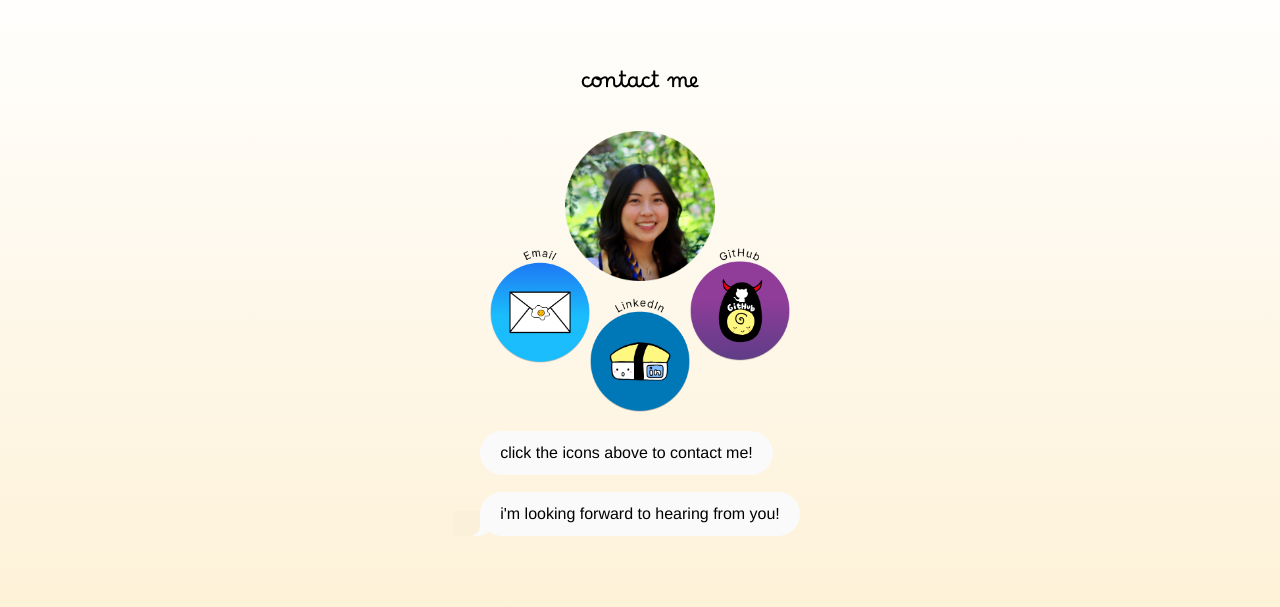
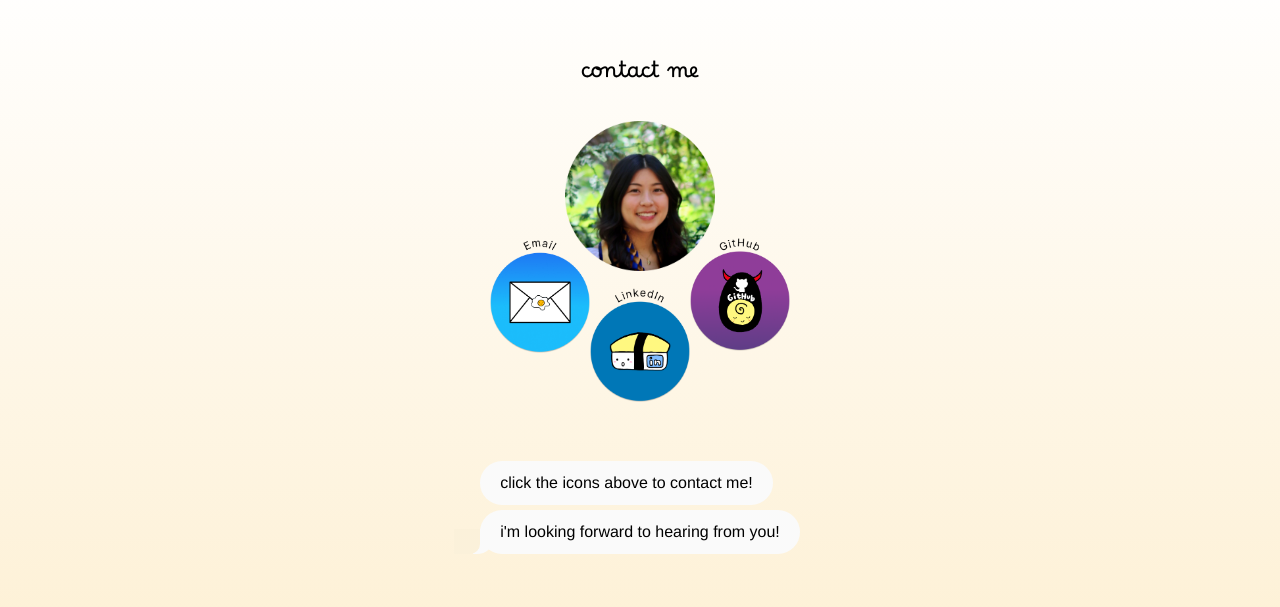
Before and after one commit to meganmok/meganmok.github.io, a React (Create React App) app: page /#/ in a window 1280 px wide. Shown: the part 2755-3362 px from the top of the page. Built offline with nearby package versions, Linux system fonts and the light colour scheme.

Commit message:
edited message position

```diff
--- a/src/pages/Contact.css
+++ b/src/pages/Contact.css
@@ -10,7 +10,7 @@
     font-family: Borel, sans-serif;
     font-size: 22px;
     color: black;
-    margin-top: 100px;
+    margin-top: 90px;
 }
 
 #contactMiddle {
@@ -49,6 +49,7 @@
 
   #firstText {
     margin-top: 0px;
+    margin-bottom: 0px;
     align-self: flex-start;
     position: relative;
   }
@@ -88,7 +89,7 @@
     justify-content: flex-end;
     align-self: center;
     position: relative;
-    margin-top: 300px;
+    margin-top: 340px;
   }
 
 
```
